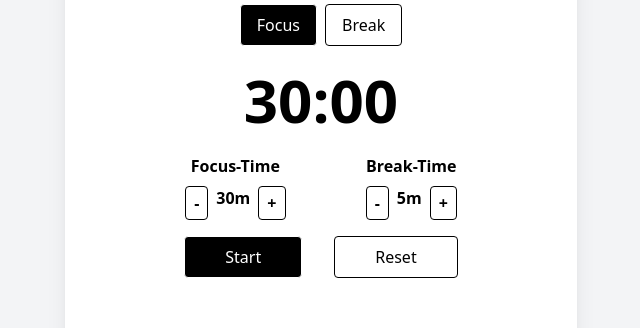
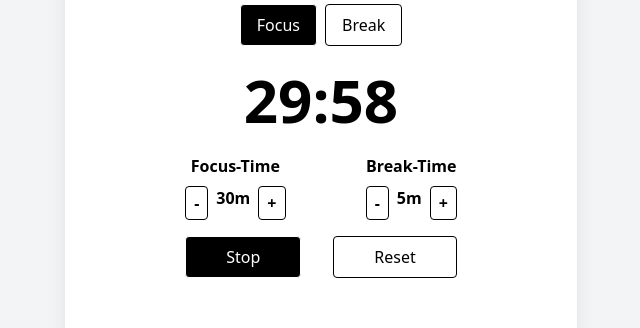
Before and after one commit to Manpreet-Kaur16/Pomodoro-Timer, a plain HTML site: page index.html in a window 1280 px wide. Both pictures are taken after a click on the button "Start". Shown: the part 273-601 px from the top of the page, 319-959 px from the left. Drawn offline with nearby package versions, Linux system fonts and the light colour scheme.

Commit message:
Fix timer display by adding seconds element and updating display logic

```diff
--- a/index.html
+++ b/index.html
@@ -30,7 +30,7 @@
         <div class="flex w-full justify-center text-6xl font-bold mt-6 mb-6">
           <h1 id="mintues">30</h1>
           <h1>:</h1>
-          <h1>00</h1>
+          <h1 id="seconds">00</h1>
         </div>
         <div class="flex justify-evenly">
           <div class="font-bold">
--- a/script.js
+++ b/script.js
@@ -1,6 +1,7 @@
 let focusButtonElement = document.getElementById("focusButton");
 let breakButtonElement = document.getElementById("breakButton");
 let mintuesElement = document.getElementById("mintues");
+let secondsElement = document.getElementById("seconds");
 let focusDecrementElement = document.getElementById("focusDecrement");
 let focusIncrementElement = document.getElementById("focusIncrement");
 let breakDecrementElement = document.getElementById("breakDecrement");
@@ -15,19 +16,32 @@ let currentTime = 30;
 let focusTime = 30;
 let breakTime = 5;
 let timer;
+function displayTimer(formattedMinutes, formattedSeconds) {
+  mintuesElement.innerText = formattedMinutes;
+  secondsElement.innerText = formattedSeconds;
+}
 function startTimer(timeLeft) {
   console.log(`Starting timer, ${timeLeft}, seconds`);
   //console.log("hello start timer is here!!");
   timer = setInterval(() => {
     if (timeLeft > 0) {
       timeLeft--;
-      let mintues = timeLeft / 60;
-      console.log(`TimeLeft: ${timeLeft},mintues, seconds`);
+      const minutes = Math.floor(timeLeft / 60);
+      const seconds = timeLeft % 60;
+
+      // Format to show leading zeros
+      const formattedMinutes = minutes.toString().padStart(2, "0");
+      const formattedSeconds = seconds.toString().padStart(2, "0");
+
+      displayTimer(formattedMinutes, formattedSeconds);
+
+      console.log(`Time Left: ${formattedMinutes}:${formattedSeconds}`);
     } else {
       clearInterval(timer);
       console.log("Time's up!!!");
     }
   }, 1000);
+  return timer;
 }
 function resetTimer() {
   clearInterval(timer);
@@ -117,11 +131,13 @@ resetButtonElement.addEventListener("click", () => {
   if (currentMode == "focus") {
     currentTime = 30;
     mintuesElement.innerText = currentTime;
+    secondsElement.innerText = "00";
     focusTimeElement.innerText = currentTime + "m";
   }
   if (currentMode == "break") {
     currentTime = 5;
     mintuesElement.innerText = currentTime;
+    secondsElement.innerText = "00";
     breakTimeElement.innerText = currentTime + "m";
   }
 });
@@ -134,5 +150,13 @@ startButtonElement.addEventListener("click", () => {
   } else {
     timeInSeconds = breakTime * 60;
   }
-  startTimer(timeInSeconds);
+
+  if (startButtonElement.innerText == "Start") {
+    startTimer(timeInSeconds);
+    startButtonElement.innerText = "Stop";
+  } else {
+    startButtonElement.innerText = "Start";
+    clearInterval(timer);
+    console.log("Time's up!!!");
+  }
 });
```
